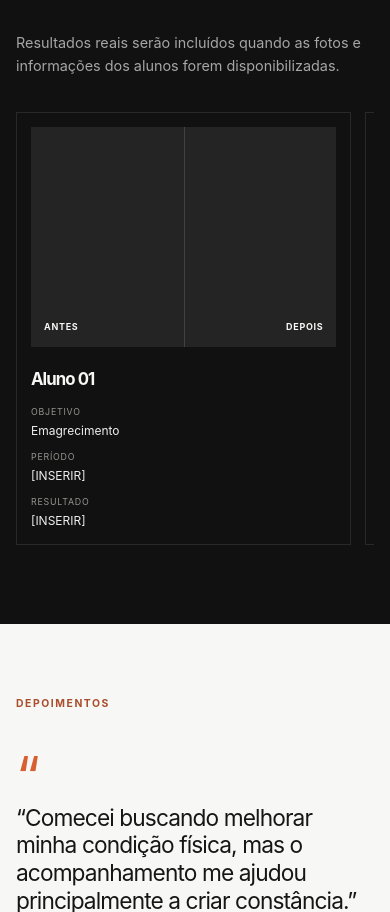
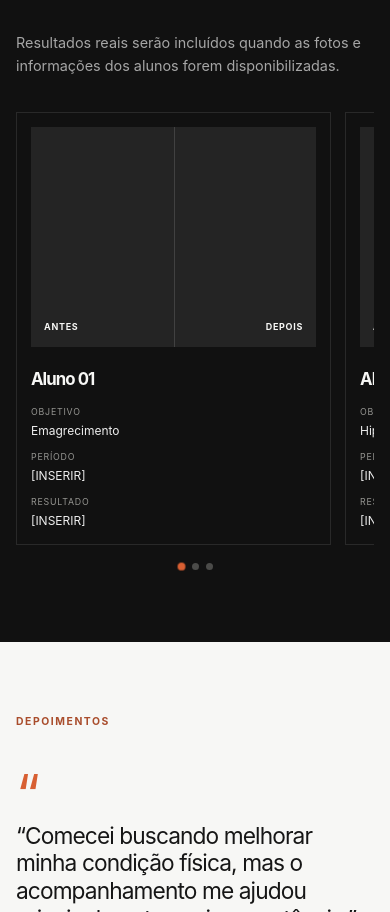
Before and after one commit to nicolascarvalho18/Site-personal-trainer-, a Next.js app: page / in a window 390 px wide. Shown: the part 5423-6335 px from the top of the page. Built offline with nearby package versions, Linux system fonts and the light colour scheme.

Commit message:
feat: add mobile results carousel

```diff
--- a/app/globals.css
+++ b/app/globals.css
@@ -212,3 +212,25 @@ section[id]{scroll-margin-top:112px}
 @media (max-width: 700px){
   .hero-editorial.bottom{display:block;top:55%;bottom:auto;left:50%;width:max-content;max-width:calc(100vw - 80px);transform:translate(-50%,-50%);text-align:center}
 }
+
+/* Resultados: carrossel por toque somente em telas pequenas. */
+.result-indicators{display:none}
+.case-visual img{width:100%;height:100%;object-fit:cover}
+
+@media (max-width: 767px){
+  .case-scroll{display:flex;gap:14px;overflow-x:auto;scroll-snap-type:x mandatory;scroll-behavior:smooth;-webkit-overflow-scrolling:touch;scrollbar-width:none;padding-bottom:0}
+  .case-scroll::-webkit-scrollbar{display:none}
+  .case-scroll .case{flex:0 0 88%;scroll-snap-align:start;scroll-snap-stop:always;opacity:0;transform:translateY(25px);transition:opacity .6s ease,transform .6s ease}
+  .case-scroll.is-visible .case{opacity:1;transform:translateY(0)}
+  .case-scroll.is-visible .case:nth-child(2){transition-delay:.1s}
+  .case-scroll.is-visible .case:nth-child(3){transition-delay:.2s}
+  .case-scroll .case:active{transform:scale(.98)}
+  .case-scroll.is-visible .case:active{transform:translateY(0) scale(.98)}
+  .result-indicators{display:flex;justify-content:center;gap:7px;margin-top:18px}
+  .result-indicators span{width:7px;height:7px;border-radius:50%;background:#4b4b49;transition:background .2s ease,transform .2s ease}
+  .result-indicators span.active{background:#D85F32;transform:scale(1.12)}
+}
+
+@media (prefers-reduced-motion: reduce){
+  .case-scroll .case{transition:none}
+}
--- a/app/page.tsx
+++ b/app/page.tsx
@@ -1,6 +1,6 @@
 "use client";
 
-import { useEffect, useState } from "react";
+import { useEffect, useRef, useState } from "react";
 import { ArrowRight, ArrowUpRight, BarChart3, CalendarDays, Dumbbell, Menu, MessageCircle, X } from "lucide-react";
 
 const whatsapp = "#contato";
@@ -26,6 +26,9 @@ export default function Home() {
   const [faqOpen, setFaqOpen] = useState<number | null>(0);
   const [activeSection, setActiveSection] = useState("inicio");
   const [hasScrolled, setHasScrolled] = useState(false);
+  const [activeResult, setActiveResult] = useState(0);
+  const [resultsVisible, setResultsVisible] = useState(false);
+  const resultsRef = useRef<HTMLDivElement>(null);
 
   useEffect(() => {
     const updateHeader = () => setHasScrolled(window.scrollY > 16);
@@ -51,6 +54,27 @@ export default function Home() {
       observer.disconnect();
     };
   }, []);
+
+  useEffect(() => {
+    const results = document.getElementById("resultados");
+    if (!results) return;
+    const observer = new IntersectionObserver(([entry]) => {
+      if (entry.isIntersecting) {
+        setResultsVisible(true);
+        observer.disconnect();
+      }
+    }, { threshold: 0.18 });
+    observer.observe(results);
+    return () => observer.disconnect();
+  }, []);
+
+  const updateActiveResult = () => {
+    const wrapper = resultsRef.current;
+    const card = wrapper?.querySelector<HTMLElement>(".case");
+    if (!wrapper || !card) return;
+    const gap = 14;
+    setActiveResult(Math.max(0, Math.min(2, Math.round(wrapper.scrollLeft / (card.offsetWidth + gap)))));
+  };
 
   return (
     <main>
@@ -95,8 +119,11 @@ export default function Home() {
 
       <section className="results" id="resultados">
         <div className="container results-head"><div><p className="eyebrow">RESULTADOS</p><h2>Evolução construída<br />com consistência.</h2></div><p>Resultados reais serão incluídos quando as fotos e informações dos alunos forem disponibilizadas.</p></div>
-        <div className="container case-scroll">
+        <div ref={resultsRef} className={resultsVisible ? "container case-scroll is-visible" : "container case-scroll"} onScroll={updateActiveResult}>
           {["Aluno 01","Aluno 02","Aluno 03"].map((name,i)=><article className="case" key={name}><div className="case-visual"><span>ANTES</span><i /><span>DEPOIS</span></div><h3>{name}</h3><dl><div><dt>Objetivo</dt><dd>{i === 1 ? "Hipertrofia" : "Emagrecimento"}</dd></div><div><dt>Período</dt><dd>[INSERIR]</dd></div><div><dt>Resultado</dt><dd>[INSERIR]</dd></div></dl></article>)}
+        </div>
+        <div className="result-indicators" aria-label="Navegação dos resultados">
+          {[0, 1, 2].map((index) => <span key={index} className={activeResult === index ? "active" : undefined} aria-hidden="true" />)}
         </div>
       </section>
 
```
